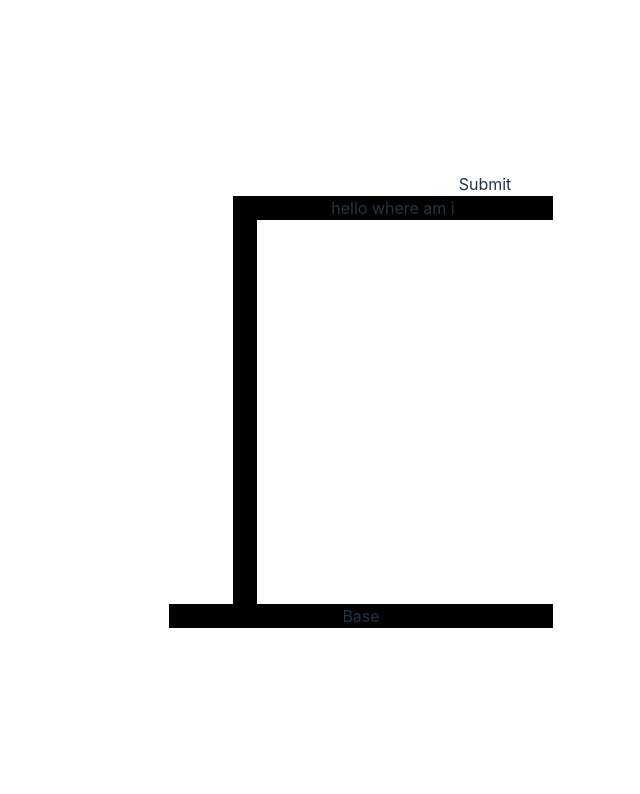
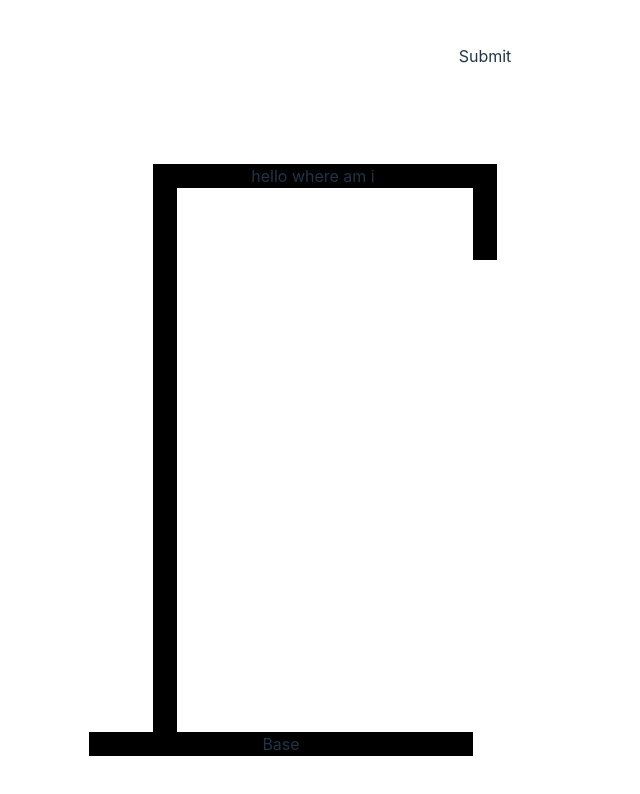
Before and after one commit to stephane-torres-madetech/hangman-site, a React (Vite) app in the folder front-end/: page / in a window 1280 px wide. Shown: the top 794 px of the page, without its empty margins (279-919 px from the left). Built offline with nearby package versions, Linux system fonts and the light colour scheme.

Commit message:
create gallows using tailwind

```diff
--- a/front-end/src/App.jsx
+++ b/front-end/src/App.jsx
@@ -11,14 +11,14 @@ function App() {
   const [count, setCount] = useState(0)
 
   return (
-    <>
+    <div className="w-full">
 
        <UsersGuess/>
 
 
 
       <Hangman/>
-    </>
+    </div>
   )
 }
 
--- a/front-end/src/components/hangman.jsx
+++ b/front-end/src/components/hangman.jsx
@@ -1,10 +1,10 @@
 function Hangman() {
   return (
-    <div className="z-10">
+    <div className="w-144">
       <div className="">
-        <div className=""></div>
-        <div className="w-90 bg-black ml-16">hello where am i</div>
-        <div className="w-6 h-96 bg-black ml-16"></div>
+        <div className="w-6 h-24 bg-black ml-96 translate-y-24" ></div>
+        <div className="w-80 bg-black ml-16">hello where am i</div>
+        <div className="w-6 h-144 bg-black ml-16"></div>
         <div className="w-96 bg-black ">Base</div>
       </div>
       <div className="hangman">
--- a/front-end/tailwind.config.js
+++ b/front-end/tailwind.config.js
@@ -2,7 +2,16 @@
 export default {
   content: ["./index.html", "./src/**/*.{js,ts,jsx,tsx}"],
   theme: {
-    extend: {},
+    extend: {
+      height: {
+        '128': '32rem',
+        '144': '34rem',
+      },
+      width: {
+        '128': '32rem',
+        '144': '34rem',
+      }
+    },
   },
   plugins: [],
 };
```
